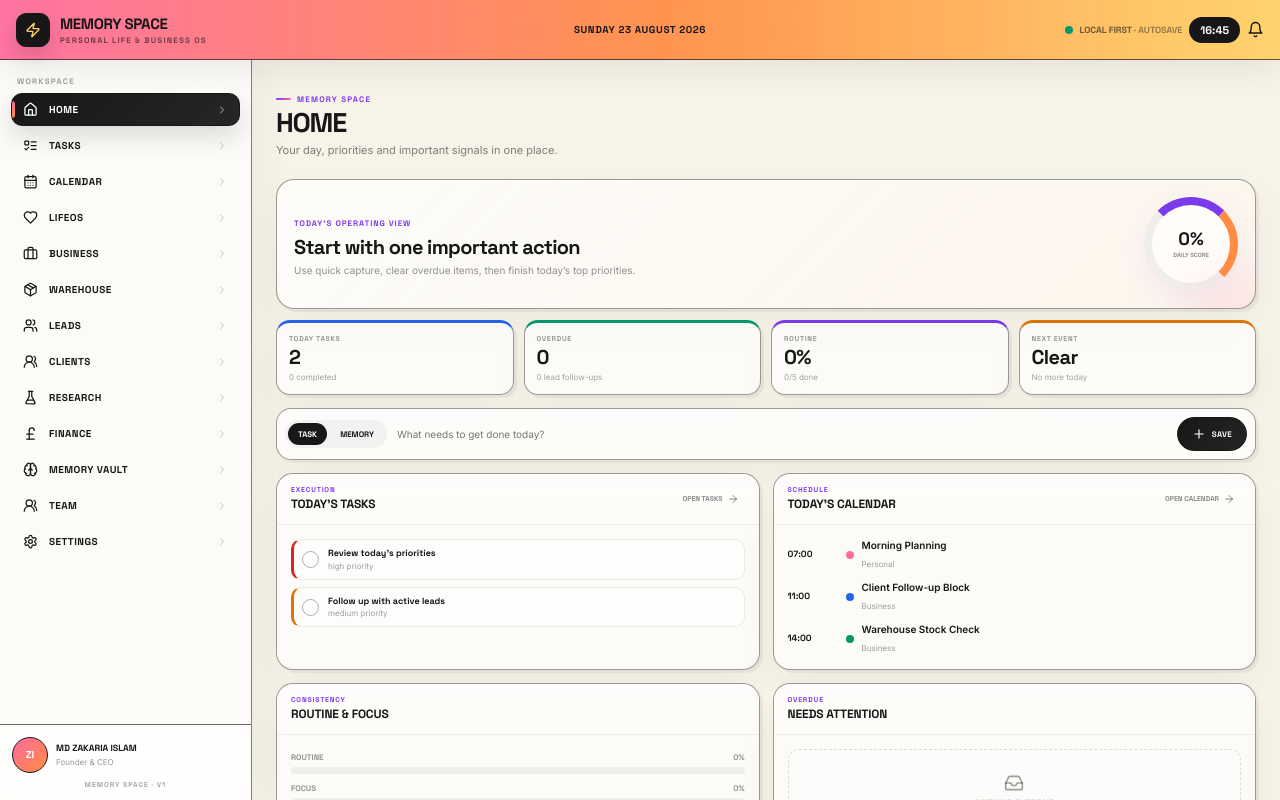
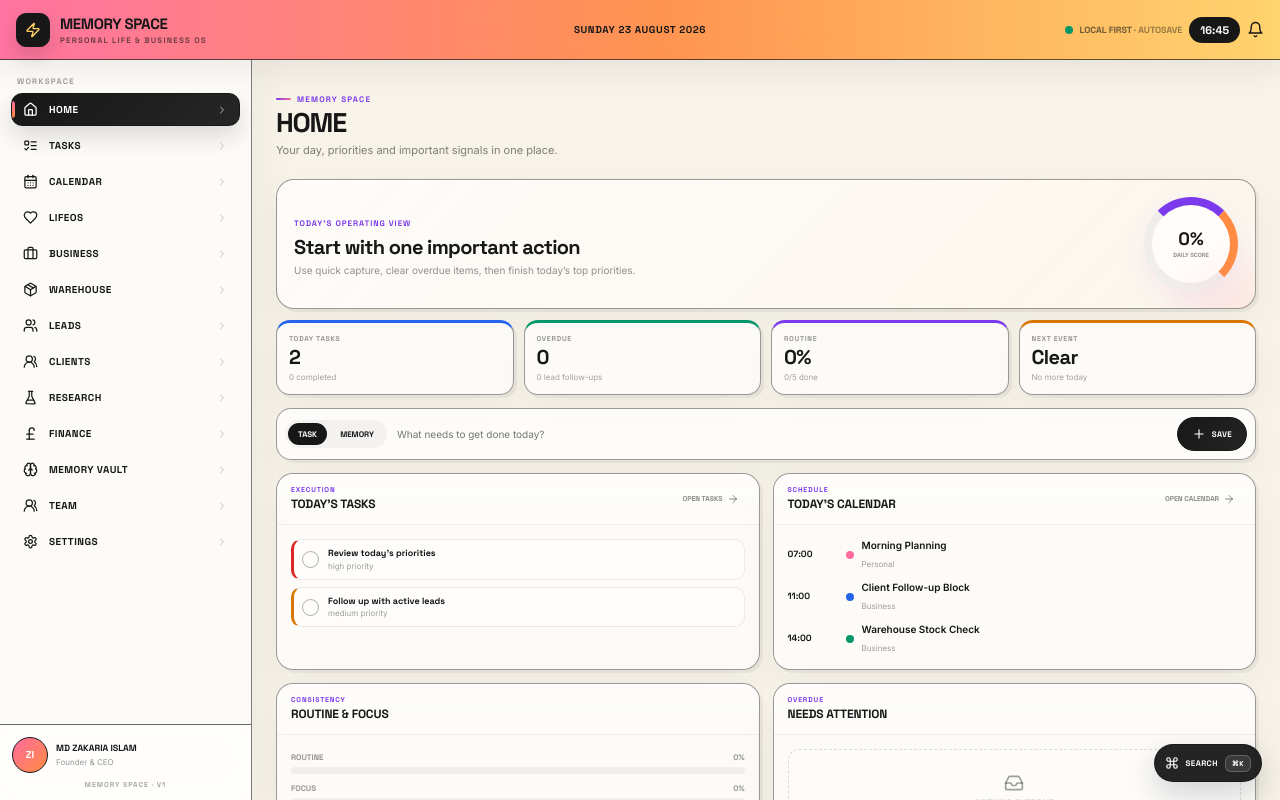
Before and after one commit to zakariarupto-alt/zaka-command-center, a React (Vite) app: page / in a window 1280 px wide. Built offline with nearby package versions, Linux system fonts and the light colour scheme.

Commit message:
Wire universal command center

```diff
--- a/src/main.jsx
+++ b/src/main.jsx
@@ -2,8 +2,10 @@ import React from 'react'
 import ReactDOM from 'react-dom/client'
 import { BrowserRouter } from 'react-router-dom'
 import App from './App.jsx'
+import GlobalCommand from './GlobalCommand.jsx'
 import './styles.css'
 import './polish.css'
+import './command.css'
 
 const basename=(import.meta.env.BASE_URL||'/').replace(/\/$/,'')||'/'
 
@@ -11,6 +13,7 @@ ReactDOM.createRoot(document.getElementById('root')).render(
   <React.StrictMode>
     <BrowserRouter basename={basename}>
       <App />
+      <GlobalCommand />
     </BrowserRouter>
   </React.StrictMode>,
 )
```
